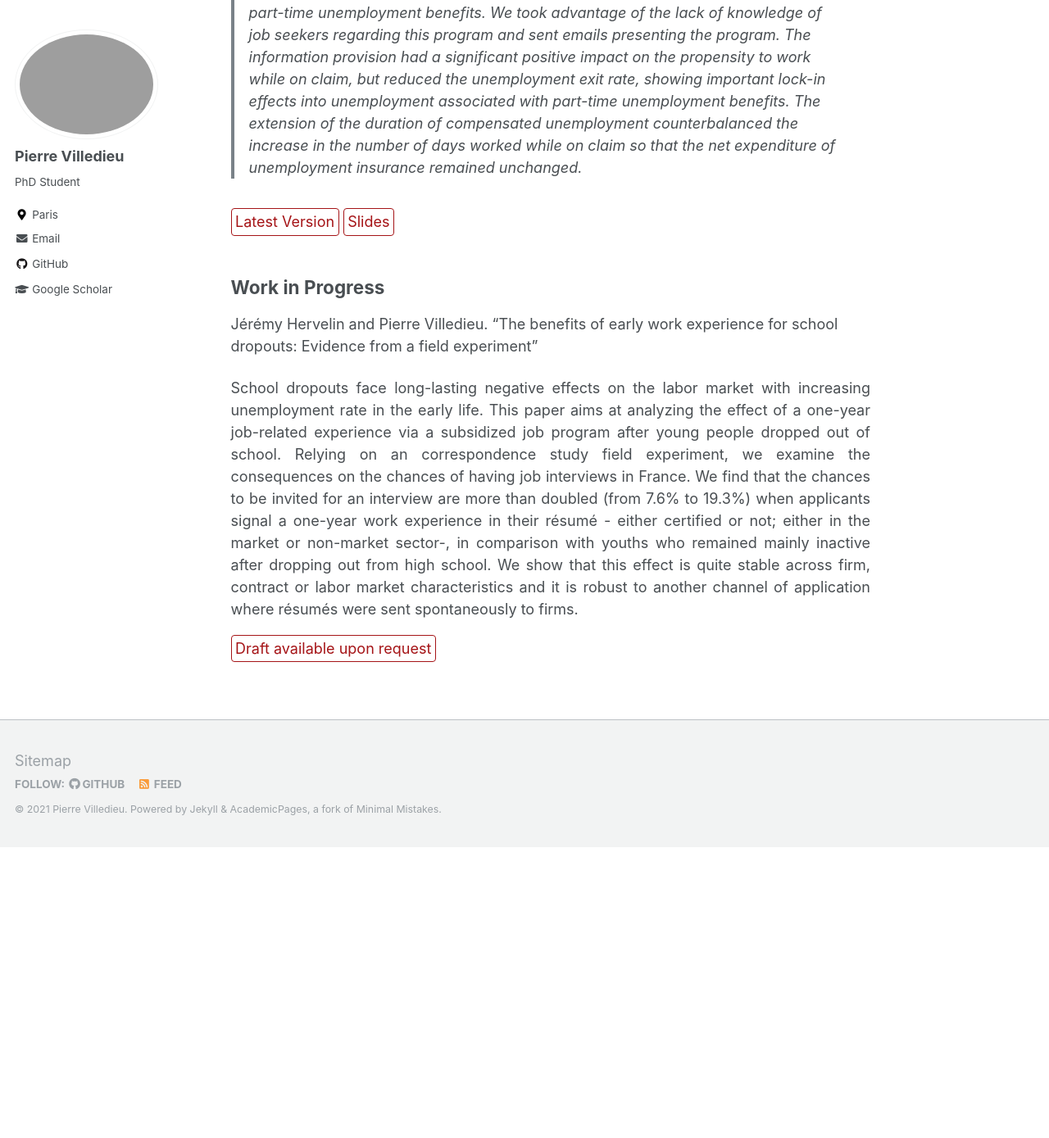
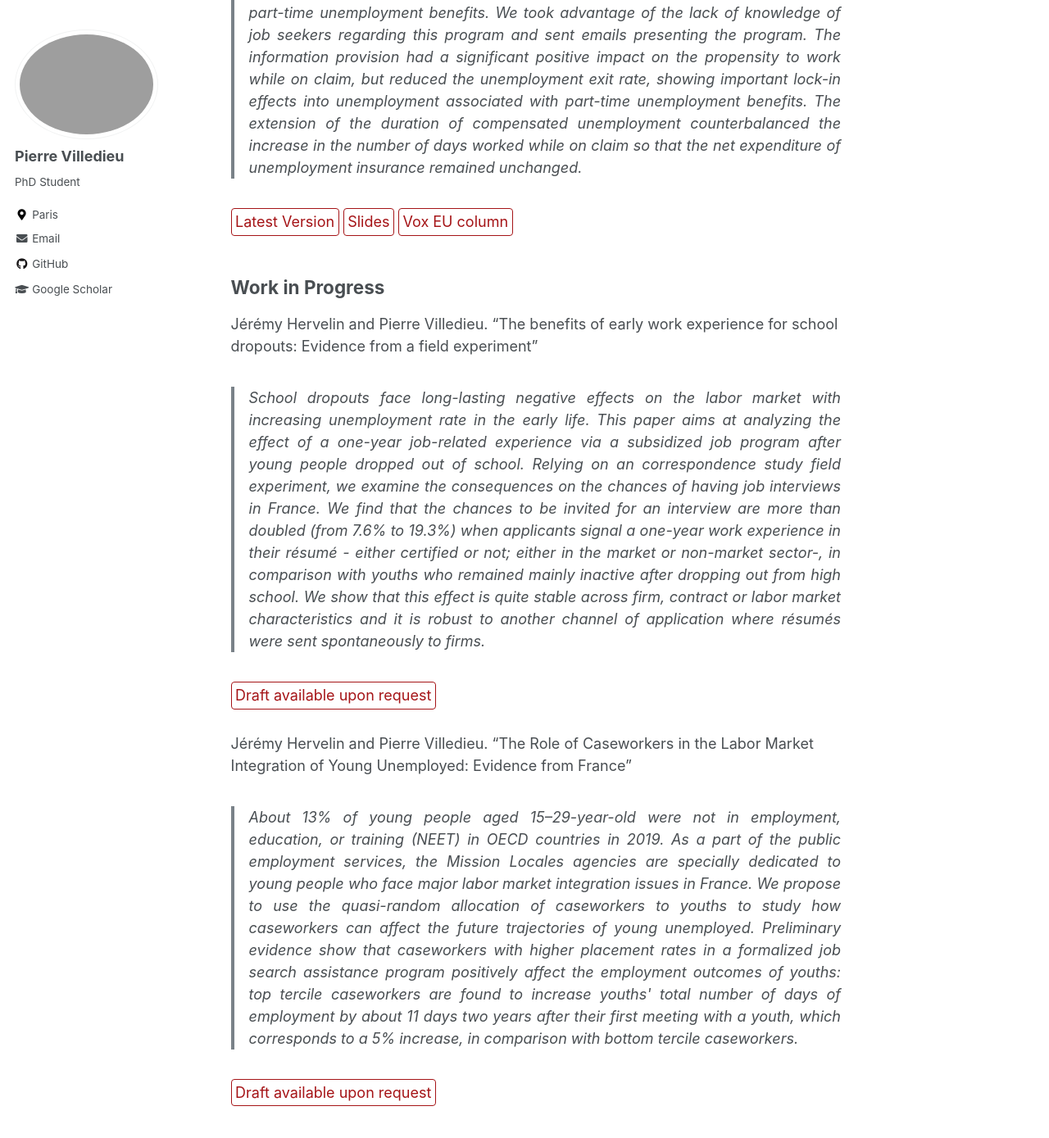
Before and after one commit to pvilledieu/pierre.villedieu, a Jekyll site: the page built from _pages/research.md, in a window 1280 px wide and 1400 px high, scrolled down 378 px. Shown: the top 1389 px of the window at 82% size. Built offline with Jekyll 4.4.1, drawn with Linux system fonts in a browser that asks for light colours; before the commit the page ends 1412 px from its top, so only the background shows below that.

Commit message:
cleaning for 1st minimal version

```diff
--- a/_data/navigation.yml
+++ b/_data/navigation.yml
@@ -2,9 +2,3 @@
 main:
   - title: "Research"
     url: /research/
-
-  - title: "Teaching"
-    url: /teaching/
-
-  - title: "CV"
-    url: /cv/
--- a/_pages/research.md
+++ b/_pages/research.md
@@ -11,15 +11,22 @@ header:
 
 Helène Benghalem, Pierre Cahuc, and Pierre Villedieu. "The Lock-In Effects of Part-Time Unemployment Benefits."
 
-> We ran a large randomized controlled experiment among about 150,000 recipients of unemployment benefits insurance in France in order to evaluate the impact of part-time unemployment benefits. We took advantage of the lack of knowledge of job seekers regarding this program and sent emails presenting the program. The information provision had a significant positive impact on the propensity to work while on claim, but reduced the unemployment exit rate, showing important lock-in effects into unemployment associated with part-time unemployment benefits. The extension of the duration of compensated unemployment counterbalanced the increase in the number of days worked while on claim so that the net expenditure of unemployment insurance remained unchanged.
+> <div style="text-align: justify"> We ran a large randomized controlled experiment among about 150,000 recipients of unemployment benefits insurance in France in order to evaluate the impact of part-time unemployment benefits. We took advantage of the lack of knowledge of job seekers regarding this program and sent emails presenting the program. The information provision had a significant positive impact on the propensity to work while on claim, but reduced the unemployment exit rate, showing important lock-in effects into unemployment associated with part-time unemployment benefits. The extension of the duration of compensated unemployment counterbalanced the increase in the number of days worked while on claim so that the net expenditure of unemployment insurance remained unchanged. </div>
 
-[Latest Version](https://pvilledieu.github.io/pvilledieu/files/pdf/research/Lock-in Effects of Part time Unemp Benefits.pdf){: .btn--research} [Slides](https://pvilledieu.github.io/pvilledieu/files/pdf/research/slides-Lock-in Effects of Part time Unemp Benefits.pdf){: .btn--research}
+[Latest Version](https://pvilledieu.github.io/pvilledieu/files/pdf/research/Lock-in Effects of Part time Unemp Benefits.pdf){: .btn--research} [Slides](https://pvilledieu.github.io/pvilledieu/files/pdf/research/slides-Lock-in Effects of Part time Unemp Benefits.pdf){: .btn--research} [Vox EU column](https://voxeu.org/article/lock-effects-part-time-unemployment-benefits){: .btn--research}
 
 
 ## Work in Progress
 
 Jérémy Hervelin and Pierre Villedieu. "The benefits of early work experience for school dropouts: Evidence from a field experiment"
 
-<div style="text-align: justify"> School dropouts face long-lasting negative effects on the labor market with increasing unemployment rate in the early life. This paper aims at analyzing the effect of a one-year job-related experience via a subsidized job program after young people dropped out of school. Relying on an correspondence study field experiment, we examine the consequences on the chances of having job interviews in France. We find that the chances to be invited for an interview are more than doubled (from 7.6% to 19.3%) when applicants signal a one-year work experience in their résumé - either certified or not; either in the market or non-market sector-, in comparison with youths who remained mainly inactive after dropping out from high school. We show that this effect is quite stable across firm, contract or labor market characteristics and it is robust to another channel of application where résumés were sent spontaneously to firms. </div>
+> <div style="text-align: justify"> School dropouts face long-lasting negative effects on the labor market with increasing unemployment rate in the early life. This paper aims at analyzing the effect of a one-year job-related experience via a subsidized job program after young people dropped out of school. Relying on an correspondence study field experiment, we examine the consequences on the chances of having job interviews in France. We find that the chances to be invited for an interview are more than doubled (from 7.6% to 19.3%) when applicants signal a one-year work experience in their résumé - either certified or not; either in the market or non-market sector-, in comparison with youths who remained mainly inactive after dropping out from high school. We show that this effect is quite stable across firm, contract or labor market characteristics and it is robust to another channel of application where résumés were sent spontaneously to firms. </div>
 
-[Draft available upon request](pierre.villedieu@sciencespo.fr){: .btn--research}
+[Draft available upon request](mailto:pierre.villedieu@sciencespo.fr){: .btn--research}
+
+
+Jérémy Hervelin and Pierre Villedieu. "The Role of Caseworkers in the Labor Market Integration of Young Unemployed: Evidence from France"
+
+> <div style="text-align: justify"> About 13% of young people aged 15–29-year-old were not in employment, education, or training (NEET) in OECD countries in 2019. As a part of the public employment services, the Mission Locales agencies are specially dedicated to young people who face major labor market integration issues in France. We propose to use the quasi-random allocation of caseworkers to youths to study how caseworkers can affect the future trajectories of young unemployed. Preliminary evidence show that caseworkers with higher placement rates in a formalized job search assistance program positively affect the employment outcomes of youths: top tercile caseworkers are found to increase youths' total number of days of employment by about 11 days two years after their first meeting with a youth, which corresponds to a 5% increase, in comparison with bottom tercile caseworkers. </div>
+
+[Draft available upon request](mailto:pierre.villedieu@sciencespo.fr){: .btn--research}
```
Also changed, not shown: _pages/about.md (+0 -2 lines), 1 other file.
